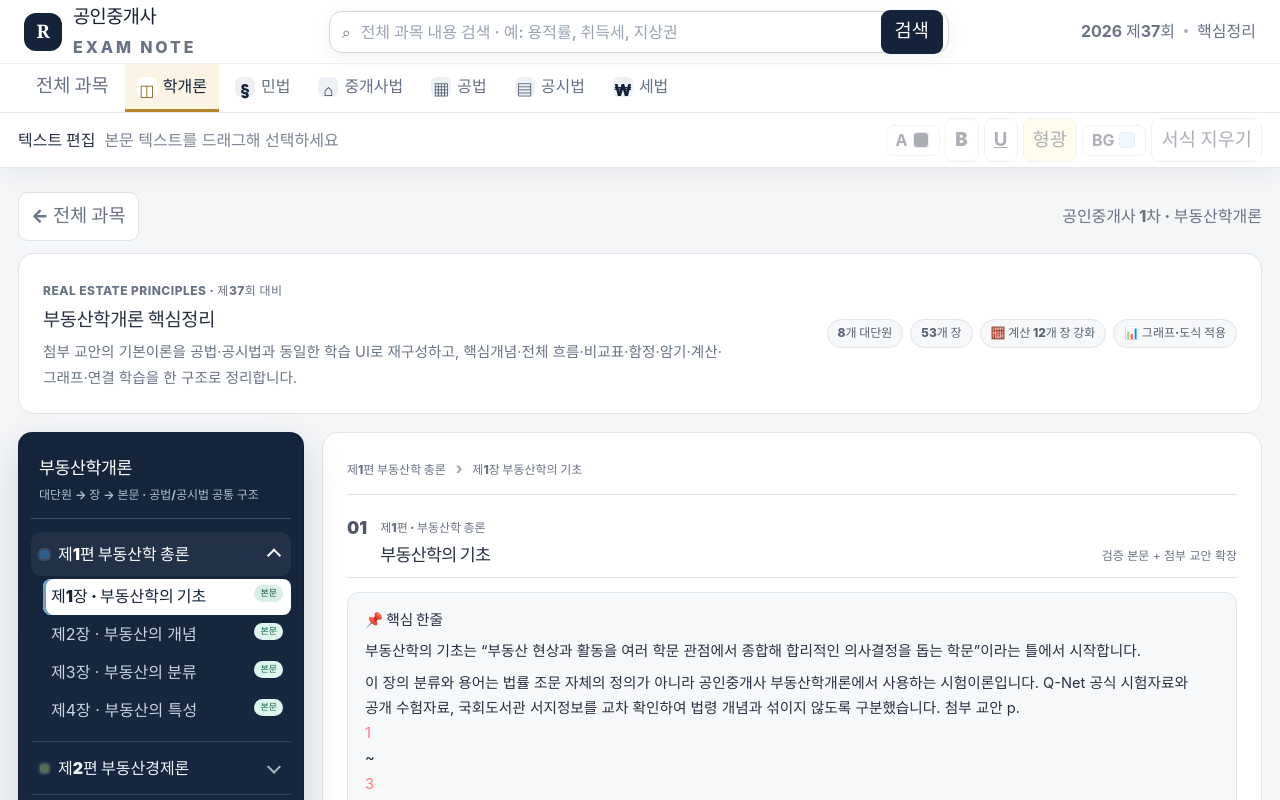
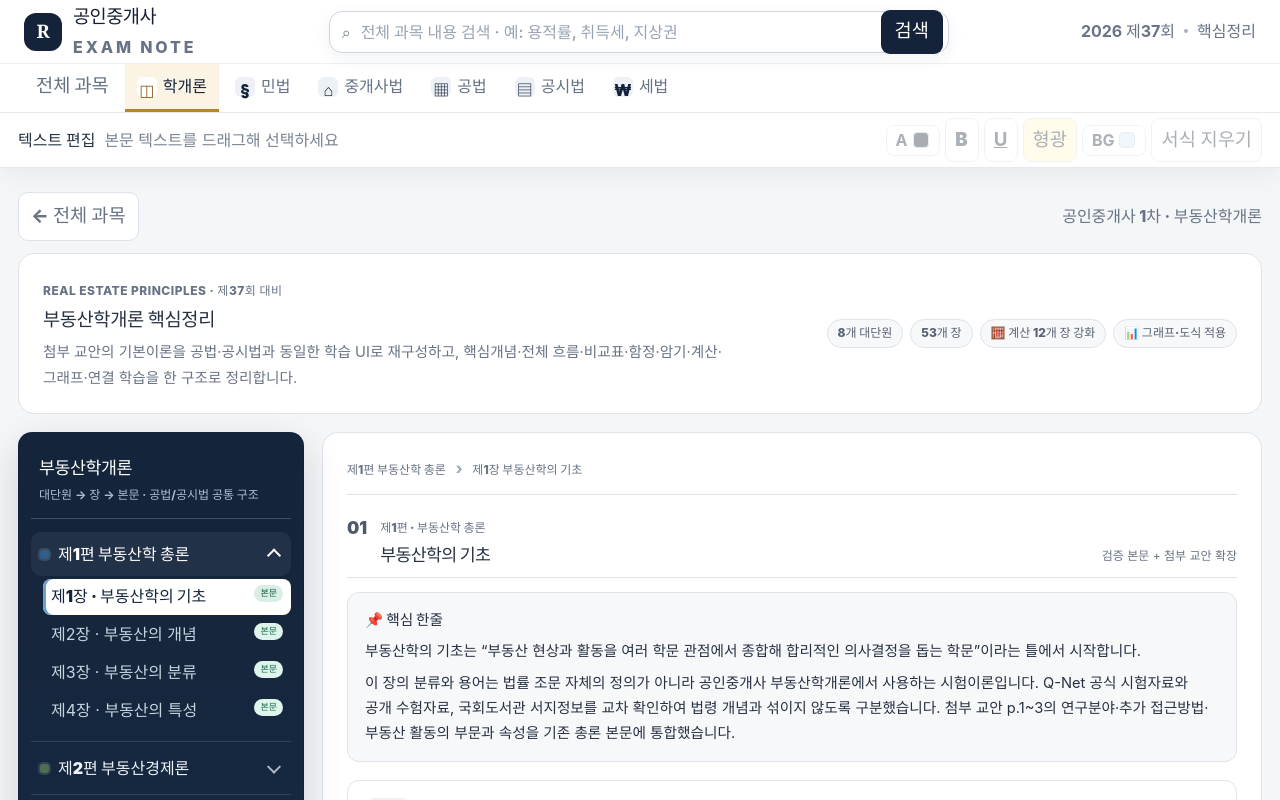
Before and after one commit to parkminhyun0/realtor-exam, a React (Vite) app: page / in a window 1280 px wide. Both pictures are taken after a click on the button "부동산학개론". Shown: the top 800 px of the page. Built offline with nearby package versions, Linux system fonts and the light colour scheme.

Commit message:
fix: keep page ranges inline and remove residual red emphasis
* fix: normalize inline text flow and remove residual red emphasis

* fix: load final inline text flow normalization

```diff
--- /dev/null
+++ b/src/inline-text-flow-fix.css
@@ -0,0 +1,100 @@
+/* 전과목 본문 인라인 흐름 보정
+   - 자동 숫자/페이지 강조 span이 block으로 떨어지지 않게 함
+   - 기존 RED/underline/highlight 자동 강조를 최종 레이어에서 중립화
+   - 사용자가 텍스트 편집 툴바로 적용한 .study-user-format 서식은 유지 */
+
+/* 공통 study-tldr의 광범위한 `.study-tldr span { display:block }` 규칙 때문에
+   본문 안 숫자 span까지 줄바꿈되는 문제를 최종 우선순위에서 교정한다. */
+body .study-tldr > span:first-child {
+  display: block !important;
+}
+
+body .public-law-page .public-law-content :is(p, li, td, dd, blockquote, strong) span:not(.study-user-format),
+body .public-law-page .study-tldr :is(p, strong) span:not(.study-user-format) {
+  display: inline !important;
+  width: auto !important;
+  min-width: 0 !important;
+  max-width: none !important;
+  height: auto !important;
+  min-height: 0 !important;
+  margin: 0 !important;
+  padding: 0 !important;
+  vertical-align: baseline !important;
+  white-space: normal !important;
+}
+
+/* 과목별 자동 숫자 강조를 전수 중립화.
+   theory-exam-number / civil-exam-number 등 현재·향후 `exam-number` 계열을 모두 포함한다. */
+body .public-law-page .public-law-content [class*='exam-number']:not(.study-user-format),
+body .exam36-shell [class*='exam-number']:not(.study-user-format) {
+  display: inline !important;
+  width: auto !important;
+  min-width: 0 !important;
+  max-width: none !important;
+  height: auto !important;
+  min-height: 0 !important;
+  margin: 0 !important;
+  padding: 0 !important;
+  border: 0 !important;
+  border-radius: 0 !important;
+  color: inherit !important;
+  background: transparent !important;
+  background-color: transparent !important;
+  box-shadow: none !important;
+  font: inherit !important;
+  font-weight: inherit !important;
+  font-style: normal !important;
+  line-height: inherit !important;
+  letter-spacing: inherit !important;
+  text-decoration: none !important;
+  text-decoration-line: none !important;
+  text-shadow: none !important;
+  white-space: normal !important;
+  vertical-align: baseline !important;
+}
+
+/* 과목별 과거 자동 강조 클래스도 동일하게 제거한다. */
+body .public-law-page .public-law-content :is(
+  .theory-exam-number,
+  .civil-exam-number,
+  .tax-exam-number,
+  .registration-exam-number,
+  .public-law-exam-number,
+  .exam-word,
+  .number-highlight,
+  .text-highlight,
+  .exam-highlight,
+  .keyword-highlight
+):not(.study-user-format) {
+  display: inline !important;
+  color: inherit !important;
+  background: transparent !important;
+  background-color: transparent !important;
+  border: 0 !important;
+  box-shadow: none !important;
+  font-weight: inherit !important;
+  text-decoration: none !important;
+  padding: 0 !important;
+  margin: 0 !important;
+}
+
+/* `p. 1~3`, 조문 번호, 기간·수치가 문장과 같은 행에서 자연스럽게 흐르도록 한다. */
+body .public-law-page .public-law-content p,
+body .public-law-page .public-law-content li,
+body .public-law-page .public-law-content td,
+body .public-law-page .public-law-content dd {
+  word-break: keep-all !important;
+  overflow-wrap: break-word !important;
+  text-align: left !important;
+}
+
+/* 사용자가 직접 적용한 편집 서식은 최종적으로 다시 살린다. */
+body .study-user-format {
+  display: inline !important;
+  width: auto !important;
+  min-width: 0 !important;
+  max-width: none !important;
+  height: auto !important;
+  min-height: 0 !important;
+  vertical-align: baseline !important;
+}
--- a/src/main.jsx
+++ b/src/main.jsx
@@ -35,6 +35,7 @@ import './subject-ui-unified.css'
 import './text-overlap-guard.css'
 import './text-label-layout-fix.css'
 import './unified-study-ui-v2.css'
+import './inline-text-flow-fix.css'
 
 createRoot(document.getElementById('root')).render(
   <StrictMode>
```
